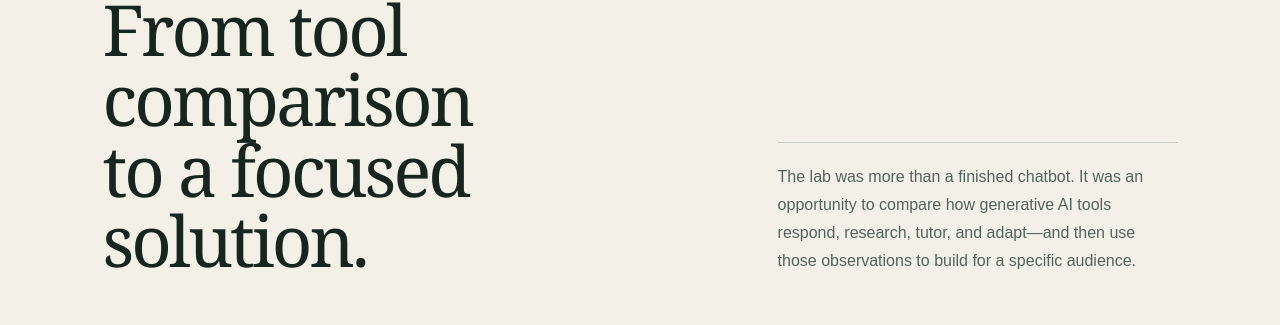
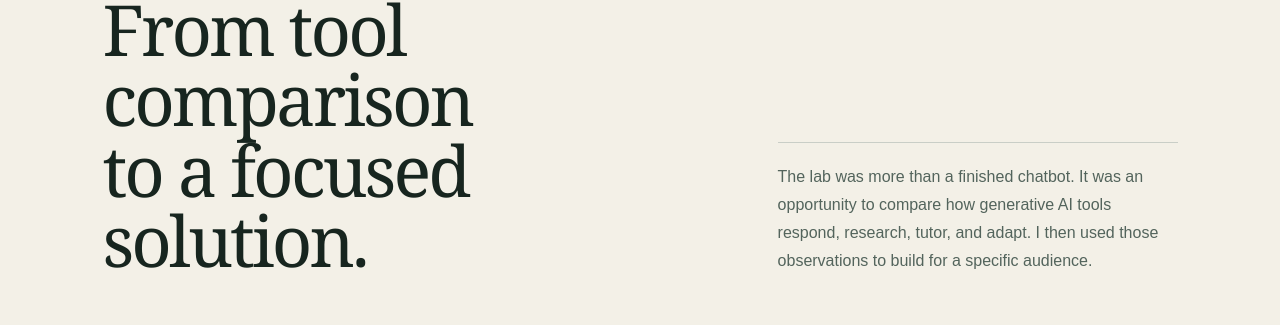
Before and after one commit to Hari-Murugan-Ravindran/portfolio, a Next.js app: page /artifacts/world-cup-business-coach in a window 1280 px wide. Shown: the part 1013-1338 px from the top of the page. Built offline with nearby package versions, Linux system fonts and the light colour scheme.

Commit message:
Remove em dash from AI Lab overview

```diff
--- a/app/artifacts/world-cup-business-coach/page.tsx
+++ b/app/artifacts/world-cup-business-coach/page.tsx
@@ -36,7 +36,7 @@ export default function WorldCupBusinessCoachArtifact() {
       </section>
 
       <section className="projectOverview" id="process">
-        <div className="overviewHeading"><div><p className="sectionLabel">AI Lab exploration</p><h2>From tool comparison<br/>to a focused solution.</h2></div><p>The lab was more than a finished chatbot. It was an opportunity to compare how generative AI tools respond, research, tutor, and adapt—and then use those observations to build for a specific audience.</p></div>
+        <div className="overviewHeading"><div><p className="sectionLabel">AI Lab exploration</p><h2>From tool comparison<br/>to a focused solution.</h2></div><p>The lab was more than a finished chatbot. It was an opportunity to compare how generative AI tools respond, research, tutor, and adapt. I then used those observations to build for a specific audience.</p></div>
         <div className="toolGrid">{tools.map((tool, index) => <article className="toolCard" key={tool.name}><span>{String(index + 1).padStart(2, "0")}</span><p>{tool.purpose}</p><h3>{tool.name}</h3><div className="toolRule"></div><p>{tool.detail}</p></article>)}</div>
       </section>
 
```
